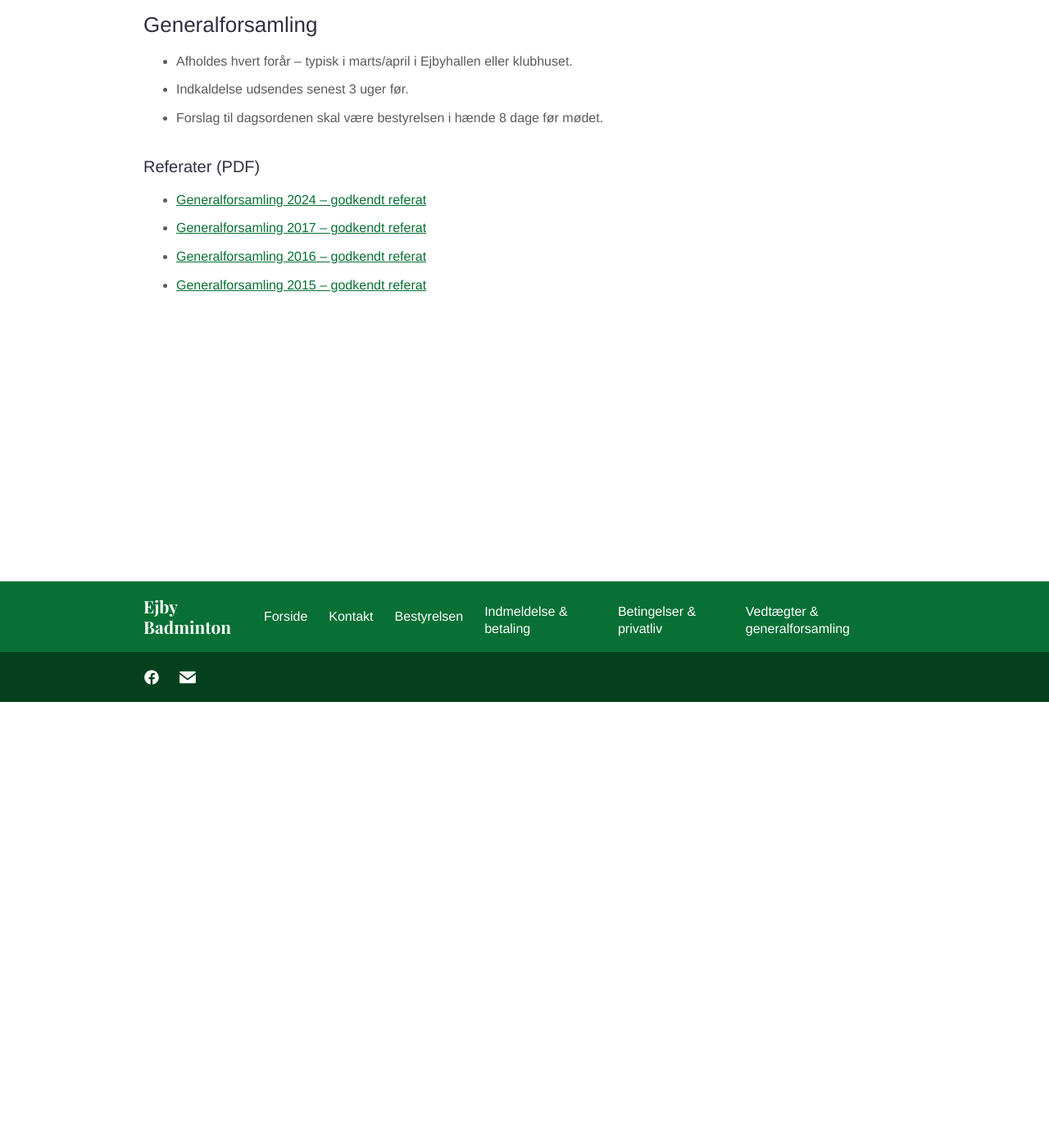
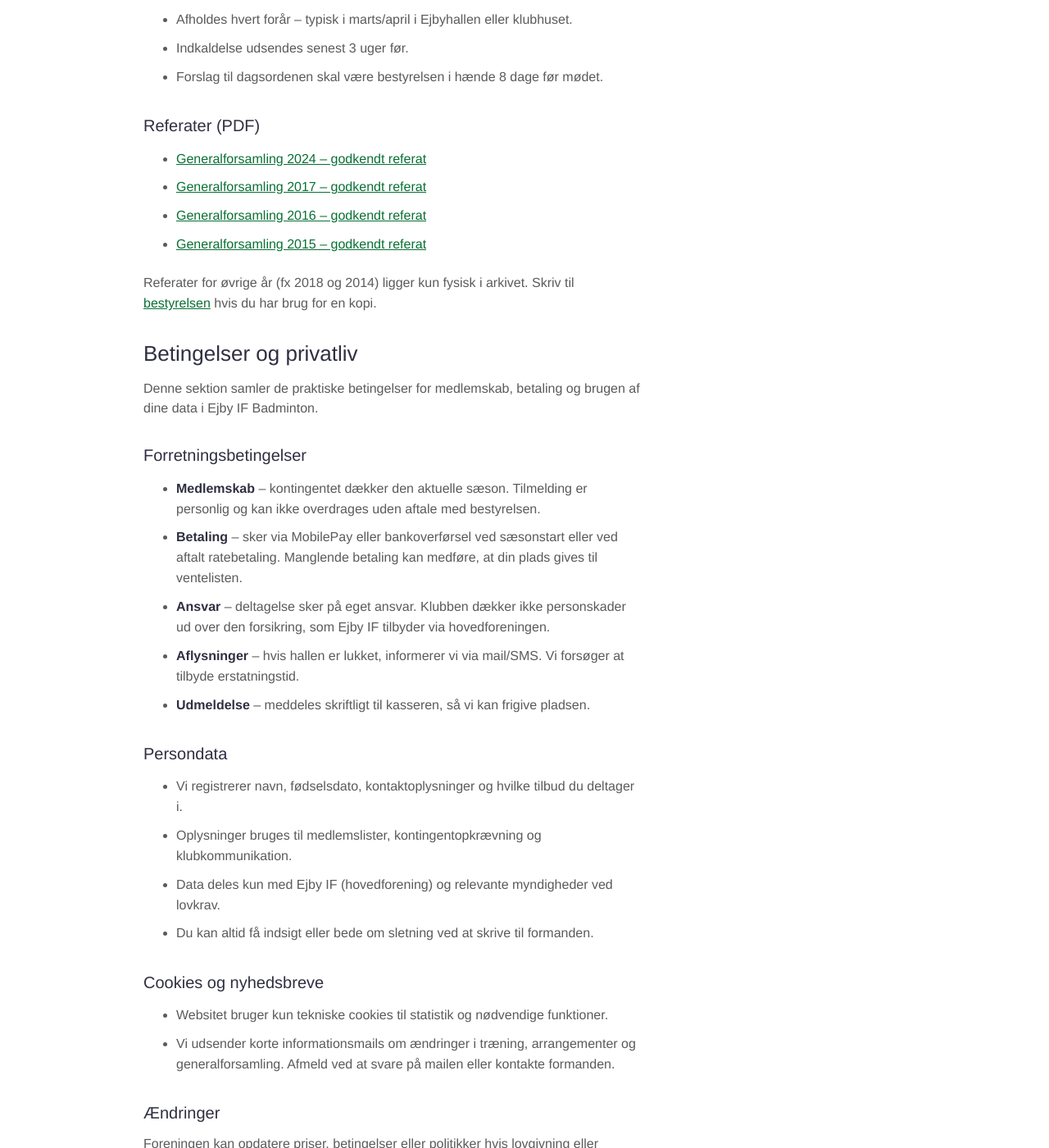
Before and after one commit to Ejby-badminton/web-site, a Jekyll site: the page built from indhold/sider/vedtaegter-generalforsamling.md, in a window 1280 px wide and 1400 px high, scrolled down 544 px. Shown: the whole window at 82% size. Built offline with Jekyll 4.4.1, drawn with Linux system fonts in a browser that asks for light colours; our own code applies the rules of GitHub Pages for plain Markdown files; some of the changed text lies outside the part shown.

Commit message:
merged pages

```diff
--- a/indhold/sider/vedtaegter-generalforsamling.md
+++ b/indhold/sider/vedtaegter-generalforsamling.md
@@ -1,12 +1,11 @@
----
-title: Vedtægter & generalforsamling
+title: Vedtægter
 layout: page
 permalink: "/vedtaegter-generalforsamling/"
-description: Vedtægter, referater og generalforsamlingsinfo for Ejby IF Badminton
+description: Vedtægter, generalforsamling og betingelser for Ejby IF Badminton
 ---
 
-Her finder du gældende vedtægter for Ejby IF og badmintonafdelingen samt de
-seneste referater fra vores generalforsamlinger.
+Her finder du både gældende vedtægter, generalforsamlingsreferater og klubbens
+forretningsbetingelser samlet ét sted.
 
 ## Vedtægter (PDF)
 
@@ -25,3 +24,65 @@
 - [Generalforsamling 2017 – godkendt referat](/assets/docs/Referat-generalforsamling-2017.pdf)
 - [Generalforsamling 2016 – godkendt referat](/assets/docs/Referat-generalforsamling-2016.pdf)
 - [Generalforsamling 2015 – godkendt referat](/assets/docs/Referat-generalforsamling-2015.pdf)
+
+Referater for øvrige år (fx 2018 og 2014) ligger kun fysisk i arkivet. Skriv
+til [bestyrelsen](/bestyrelsen/) hvis du har brug for en kopi.
+
+## Betingelser og privatliv
+
+Denne sektion samler de praktiske betingelser for medlemskab, betaling og brugen
+af dine data i Ejby IF Badminton.
+
+### Forretningsbetingelser
+
+- **Medlemskab** – kontingentet dækker den aktuelle sæson. Tilmelding er personlig
+	og kan ikke overdrages uden aftale med bestyrelsen.
+- **Betaling** – sker via MobilePay eller bankoverførsel ved sæsonstart eller ved
+	aftalt ratebetaling. Manglende betaling kan medføre, at din plads gives til
+	ventelisten.
+- **Ansvar** – deltagelse sker på eget ansvar. Klubben dækker ikke personskader
+	ud over den forsikring, som Ejby IF tilbyder via hovedforeningen.
+- **Aflysninger** – hvis hallen er lukket, informerer vi via mail/SMS. Vi forsøger
+	at tilbyde erstatningstid.
+- **Udmeldelse** – meddeles skriftligt til kasseren, så vi kan frigive pladsen.
+
+### Persondata
+
+- Vi registrerer navn, fødselsdato, kontaktoplysninger og hvilke tilbud du deltager i.
+- Oplysninger bruges til medlemslister, kontingentopkrævning og klubkommunikation.
+- Data deles kun med Ejby IF (hovedforening) og relevante myndigheder ved lovkrav.
+- Du kan altid få indsigt eller bede om sletning ved at skrive til formanden.
+
+### Cookies og nyhedsbreve
+
+- Websitet bruger kun tekniske cookies til statistik og nødvendige funktioner.
+- Vi udsender korte informationsmails om ændringer i træning, arrangementer og
+	generalforsamling. Afmeld ved at svare på mailen eller kontakte formanden.
+
+### Ændringer
+
+Foreningen kan opdatere priser, betingelser eller politikker hvis lovgivning
+eller klubbens drift kræver det. Opdateringer annonceres via mail til aktive
+medlemmer.
+
+### Forbehold
+
+Ejby IF Badminton tager forbehold for tryk- og prisfejl. Vi er ikke ansvarlige
+for nedbrud af eller svigtende adgang til hjemmesiden, strøm, internet,
+computervirus, hacking eller andre forhold uden for vores kontrol.
+
+### Klager og reklamation
+
+Ønsker du at reklamere eller klage, så kontakt formanden – så finder vi en
+løsning hurtigst muligt.
+
+### Fortrydelsesret
+
+Der er ingen fortrydelsesret på kontingent og der refunderes ikke penge efter
+tilmelding.
+
+## Dokumentarkiv
+
+Har du spørgsmål til tidligere materialer, skriv til
+[bestyrelsen](/bestyrelsen/) – vi deler gerne tidligere regnskaber, budgetter
+eller beslutningsreferater via mail.
```
Also changed, not shown: indhold/data/menuer.yml (+3 -8 lines), indhold/sider/betingelser-privatliv.md (deleted, +0 -56 lines).
